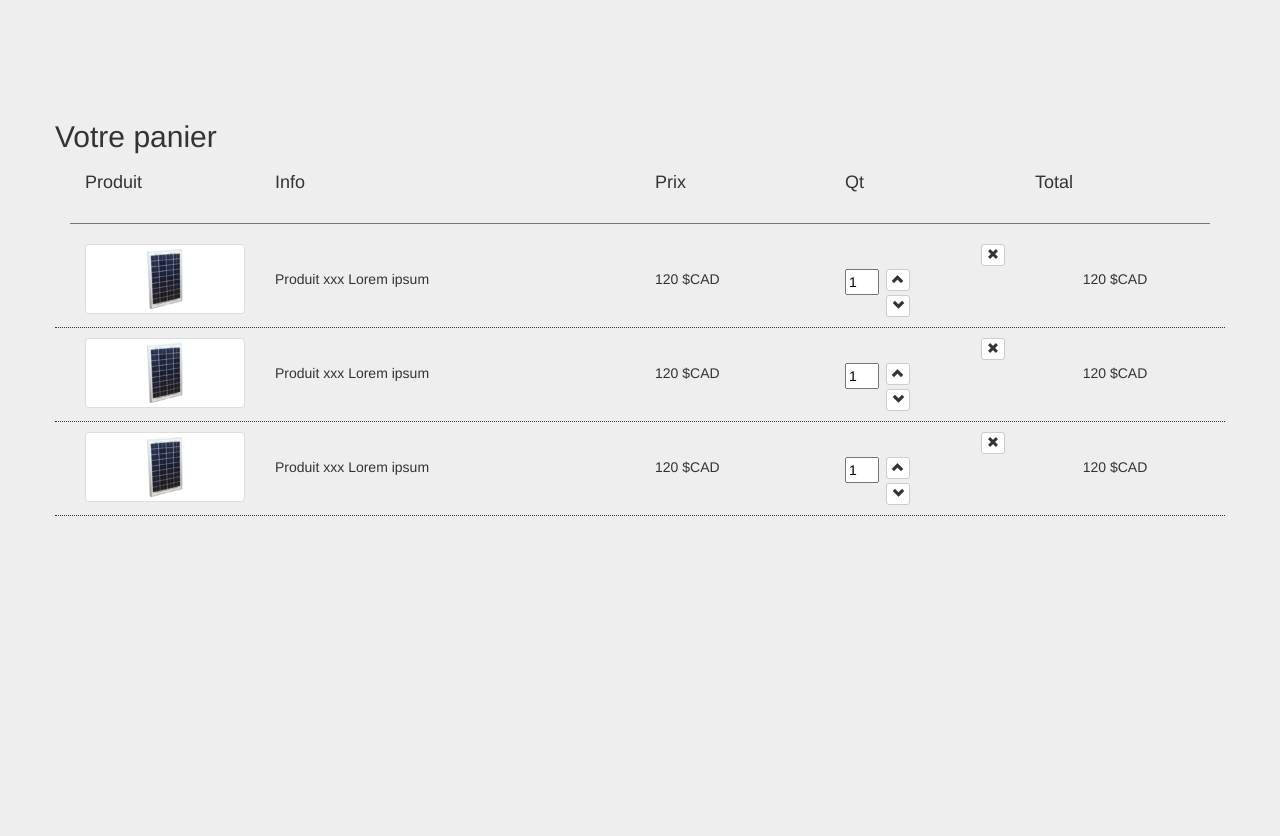
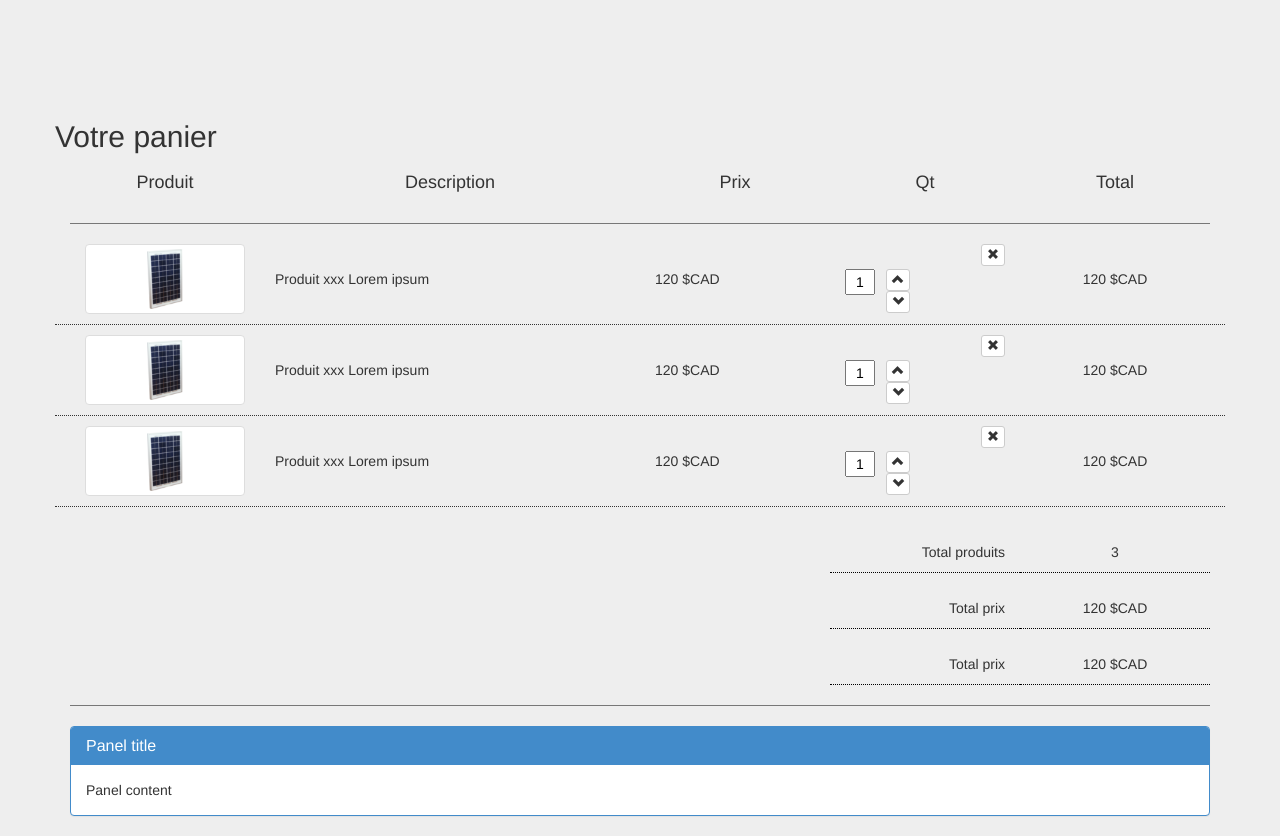
Before and after one commit to valeriu/pi2, a PHP site: page /html/frontend/panier.html in a window 1280 px wide. Before the commit the page ends 516 px from the top, so only its background shows below. Run offline with PHP 8.4, Linux system fonts and the light colour scheme; some libraries are stand-ins or nearby versions.

Commit message:
Panier version 1

```diff
--- a/html/frontend/css/panier.css
+++ b/html/frontend/css/panier.css
@@ -2,7 +2,13 @@
   Panier
 ========================================================*/
 
-.panier .row:not(:first-of-type) {
+/* Titres alignés au centre */
+.panier .titres h4 {
+  text-align: center;
+}
+/* Première ligne avec un bourdeur solide, le reste avec dotted */
+/*.panier .row:not(:first-of-type) {*/
+.panier #produits .row {
   border-bottom: 1px dotted;
   margin-bottom: 10px;
   padding-bottom: 10px;
@@ -30,13 +36,21 @@
 .thumbnail > img {
   max-height: 60px;
 }
-
+/*
 hr:not(:first-of-type) {
   border-style: dotted none none;
   margin: 10px 0;
+}*/
+.panier .pPanier{
+  float: left;
+  text-align: center;
+  width: 30px;
 }
 .panier .btn-xs {
   float: right;
+}
+#shipping > div > div, #totalProduits > div > div, #totalPrix > div > div {
+  border-bottom: 1px dotted #000;
 }
 
 /* / ===================================================*/
@@ -101,3 +115,125 @@ body {
 #connecterDiv button, #enregistrerDiv button{
   margin-top: 15px;
 }
+
+
+
+
+
+/* =====================================================
+  Panier
+========================================================*/
+
+/* Titres alignés au centre */
+.panier .titres h4 {
+  text-align: center;
+}
+/* Première ligne avec un bourdeur solide, le reste avec dotted */
+/*.panier .row:not(:first-of-type) {*/
+.panier #produits .row {
+  border-bottom: 1px dotted;
+  margin-bottom: 10px;
+  padding-bottom: 10px;
+}
+.panier .row p {
+  margin: 0 0 10px;
+  position: relative;
+  top: 50%;
+}
+.panier .featurette-divider {
+  border-color:#777;
+}
+.panier .row p {
+  margin: 0 0 10px;
+  padding-top: 25px;
+  /*position: relative;*/
+  /*top: 50%;*/
+}
+.panier .featurette-divider {
+  border-color:#777;
+}
+.thumbnail{
+  margin-bottom: 0;
+}
+.thumbnail > img {
+  max-height: 60px;
+}
+/*
+hr:not(:first-of-type) {
+  border-style: dotted none none;
+  margin: 10px 0;
+}*/
+.panier .pPanier{
+  float: left;
+  text-align: center;
+  width: 30px;
+}
+.panier .btn-xs {
+  float: right;
+}
+#shipping > div > div, #totalProduits > div > div, #totalPrix > div > div {
+  border-bottom: 1px dotted #000;
+}
+
+/* / ===================================================*/
+body {
+  background-color: #eee;
+}
+.container {
+  margin-top:100px;
+}
+.form-signin {
+  max-width: 430px;
+  padding: 15px;
+  margin: 0 auto;
+}
+.form-signin .form-signin-heading,
+.form-signin .checkbox {
+  margin-bottom: 10px;
+}
+.form-signin .checkbox {
+  font-weight: normal;
+}
+.form-signin .form-control {
+  position: relative;
+  font-size: 16px;
+  height: auto;
+  padding: 10px;
+  -webkit-box-sizing: border-box;
+     -moz-box-sizing: border-box;
+          box-sizing: border-box;
+}
+.form-signin .form-control:focus {
+  z-index: 2;
+}
+.form-signin input[type="text"] {
+  margin-bottom: 10px;
+  border-bottom-left-radius: 0;
+  border-bottom-right-radius: 0;
+}
+.form-signin input[type="password"] {
+  margin-bottom: 10px;
+  border-top-left-radius: 0;
+  border-top-right-radius: 0;
+}
+#usager{
+  margin: 0 auto;
+  text-align: center;
+  width: 350px;
+}
+#connecterDiv {
+  display: none;
+  padding: 15px;
+  background-color: lightgrey;
+}
+#enregistrerDiv {
+  /*display: none;*/
+  padding: 15px;
+  background-color: lightgrey;
+}
+#connecterDiv .input-group, #enregistrerDiv .input-group{
+  margin: 0 auto;
+}
+#connecterDiv button, #enregistrerDiv button{
+  margin-top: 15px;
+}
--- a/html/frontend/panier.html
+++ b/html/frontend/panier.html
@@ -1,4 +1,3 @@
-
 <!DOCTYPE html>
 <html lang="en">
   <head>
@@ -26,15 +25,15 @@
   </head>
 
   <body>
-    <div class="container panier">
-    	<div class="row">
+    <main class="container panier">
+    	<header class="row titres">
     		<h2>Votre panier</h2>
 			<div class="col-lg-12">
 				<div class="col-lg-2">
 					<h4>Produit</h4>
 				</div>
 				<div class="col-lg-4">
-					<h4>Info</h4>
+					<h4>Description</h4>
 				</div>
 				<div class="col-lg-2">
 					<h4>Prix</h4>
@@ -46,9 +45,10 @@
 					<h4>Total</h4>
 				</div>
 			</div>
-		</div>
+		</header>
 		<hr class="featurette-divider">
-		<div id="1" class="row">
+		<article id="produits">
+			<article id="1" class="row">
 				<div class="col-lg-12">
 					<div class="col-lg-2">
 						<a href="#" class="thumbnail">
@@ -80,8 +80,8 @@
 						<p>120 $CAD</p>
 					</div>
 				</div>
-		</div>
-		<div id="2" class="row">
+			</article>
+			<article id="2" class="row">
 				<div class="col-lg-12">
 					<div class="col-lg-2">
 						<a href="#" class="thumbnail">
@@ -113,8 +113,8 @@
 						<p>120 $CAD</p>
 					</div>
 				</div>
-		</div>
-		<div id="3" class="row">
+			</article>
+			<article id="3" class="row">
 				<div class="col-lg-12">
 					<div class="col-lg-2">
 						<a href="#" class="thumbnail">
@@ -146,8 +146,50 @@
 						<p>120 $CAD</p>
 					</div>
 				</div>
+			</article>
+		</article>
+		<article id="infoPanier">
+			<article id="totalProduits" class="row">
+				<div class="col-lg-12">
+					<div class="col-md-offset-8 col-md-2 text-right">
+						<p>Total produits</p>
 					</div>
-    </div> <!-- /container -->
+					<div class="col-md-2 text-center">
+						<p>3</p>
+					</div>
+				</div>
+			</article>
+			<article id="shipping" class="row">
+				<div class="col-lg-12">
+					<div class="col-md-offset-8 col-md-2 text-right">
+						<p>Total prix</p>
+					</div>
+					<div class="col-md-2 text-center">
+						<p>120 $CAD</p>
+					</div>
+				</div>
+			</article>
+			<article id="totalPrix" class="row">
+				<div class="col-lg-12">
+					<div class="col-md-offset-8 col-md-2 text-right">
+						<p>Total prix</p>
+					</div>
+					<div class="col-md-2 text-center">
+						<p>120 $CAD</p>
+					</div>
+				</div>
+			</article>
+		</article>
+		<hr class="featurette-divider">
+		<div class="panel panel-primary">
+			<div class="panel-heading">
+		    	<h3 class="panel-title">Panel title</h3>
+		  	</div>
+		  	<div class="panel-body">
+		    	Panel content
+		  	</div>
+		</div>
+    </main> <!-- /container -->
     <!-- Bootstrap core JavaScript
     ================================================== -->
 	<script src="js/jquery-1.10.2.min"></script>
```
Lines whose indentation alone changed are shown as unchanged.
